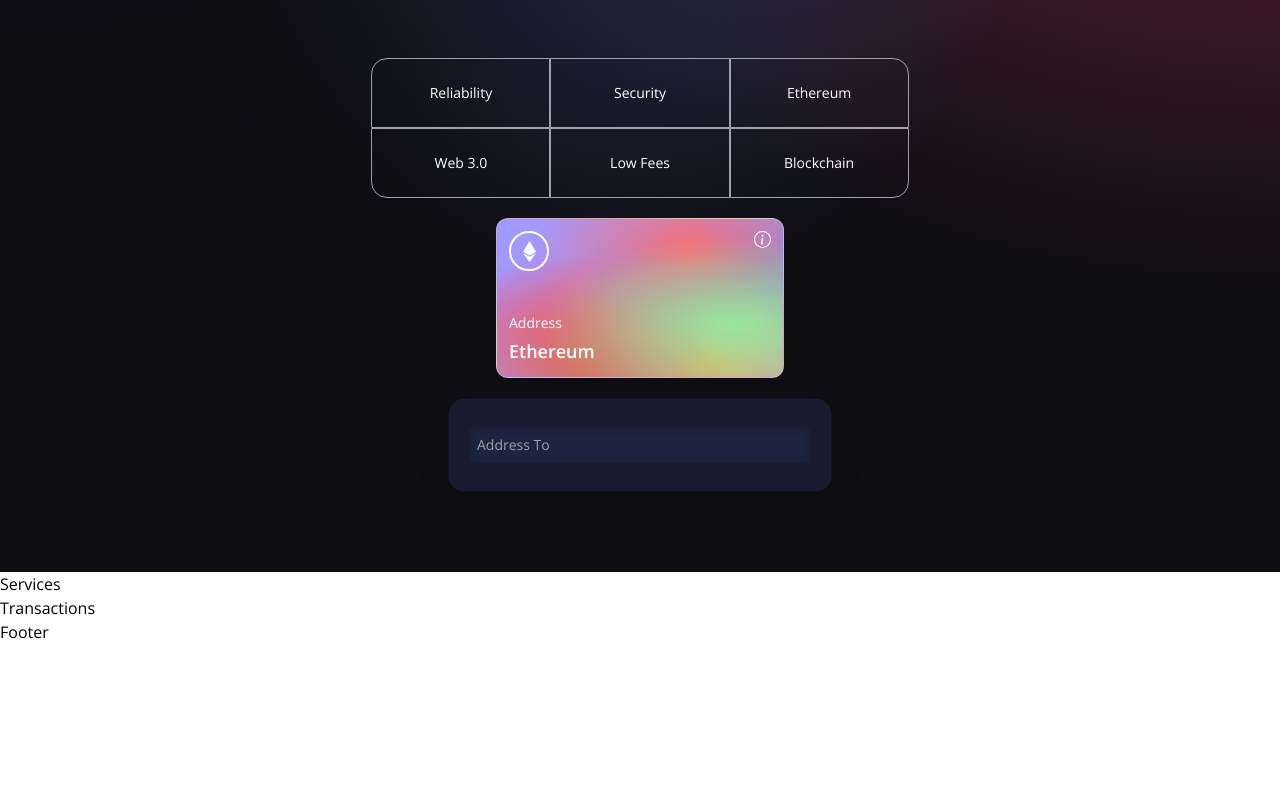
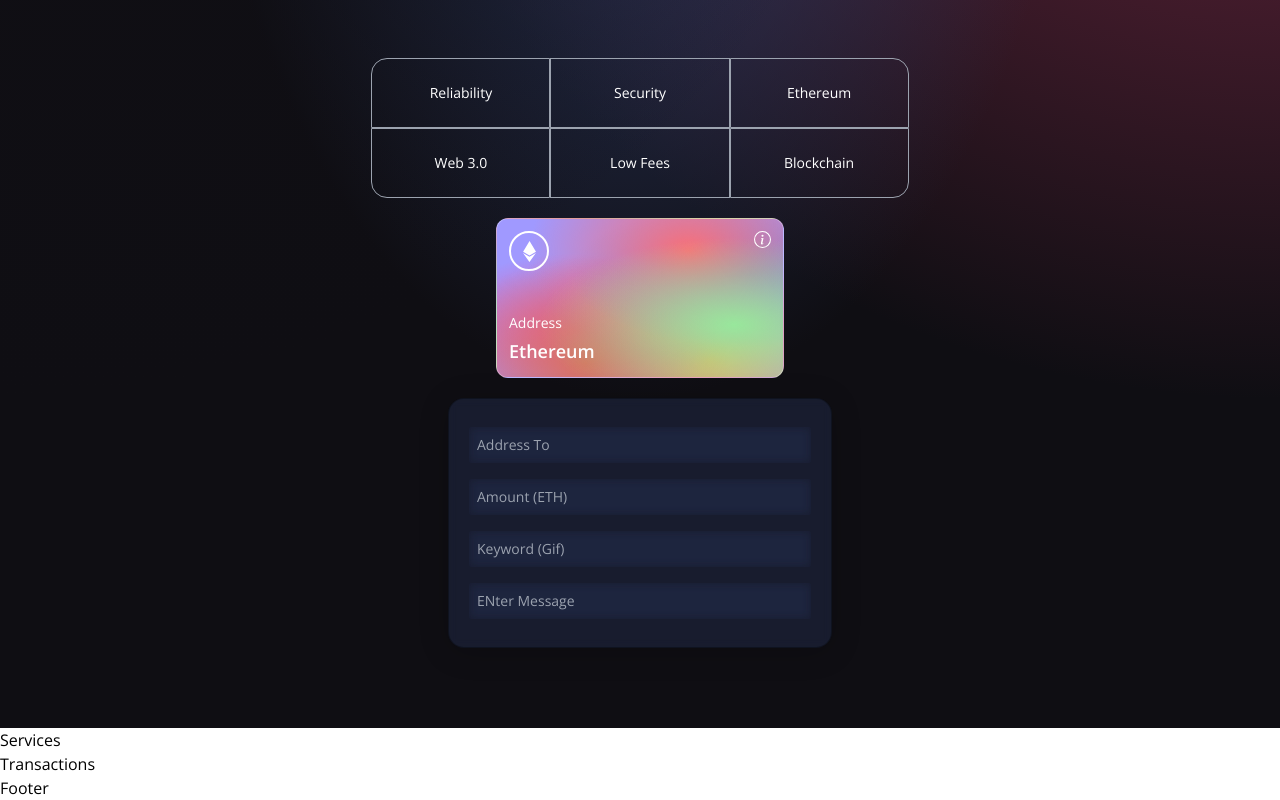
Before and after one commit to thateflondon/Krypto, a React (Vite) app in the folder client/: page / in a window 1280 px wide. Shown: the part 394-1194 px from the top of the page. Before the commit the page ends 1038 px from the top, so only its background shows below. Built offline with nearby package versions, Linux system fonts and the light colour scheme.

Commit message:
feat(app): set complete form
need to create the handleChange function after

```diff
--- a/client/src/components/Welcome.jsx
+++ b/client/src/components/Welcome.jsx
@@ -86,6 +86,27 @@
               // handleChange function
               handleChange={() => {}}
             />
+            <Input
+              placeholder="Amount (ETH)"
+              name="amount"
+              type="number"
+              // handleChange function
+              handleChange={() => {}}
+            />
+            <Input
+              placeholder="Keyword (Gif)"
+              name="keyword"
+              type="text"
+              // handleChange function
+              handleChange={() => {}}
+            />
+            <Input
+              placeholder="ENter Message"
+              name="message"
+              type="text"
+              // handleChange function
+              handleChange={() => {}}
+            />
           </div>
         </div>
       </div>
```
